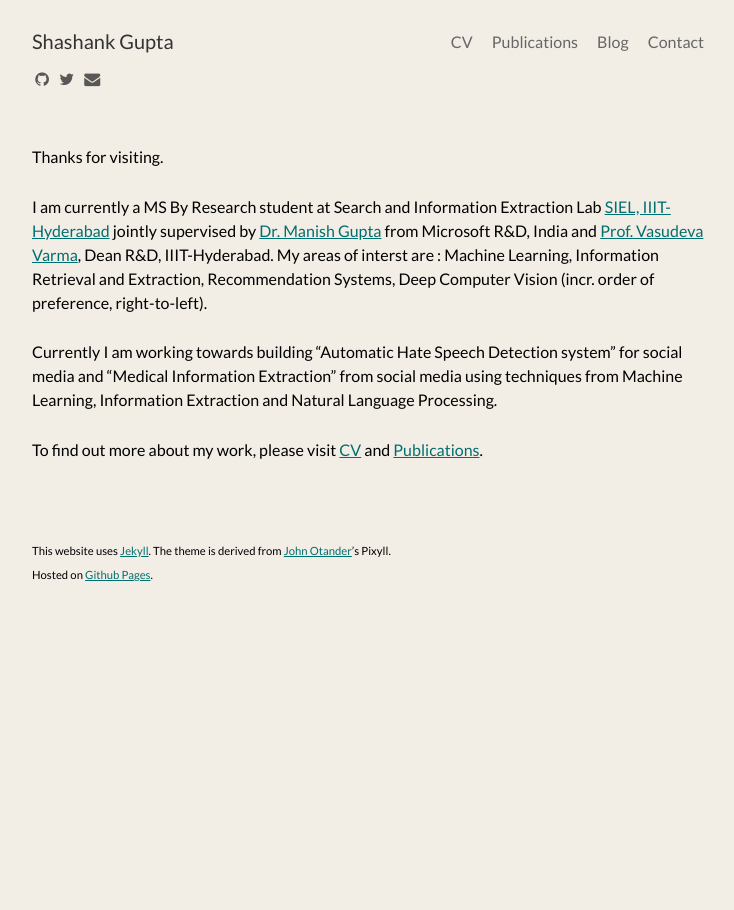
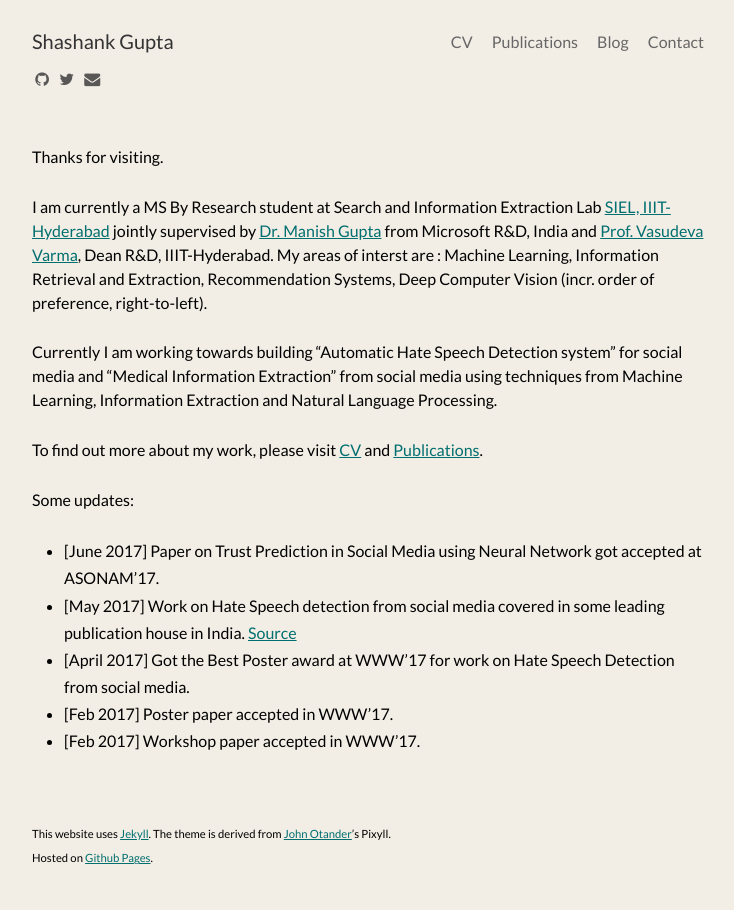
Before and after one commit to shashankg7/shashankg7.github.io, a Jekyll site: the page built from index.md, in a window 1280 px wide. Shown: the whole page, without its empty margins (272-1006 px from the left). Built offline with Jekyll 4.4.1, drawn with Linux system fonts in a browser that asks for light colours; nearby versions of some CDN libraries.

Commit message:
Updated added

```diff
--- a/index.md
+++ b/index.md
@@ -11,6 +11,14 @@
 
 To find out more about my work, please visit [CV](/resume-final.pdf) and [Publications](/publications/).
 
+Some updates:
+
+* [June 2017] Paper on Trust Prediction in Social Media using Neural Network got accepted at ASONAM'17.
+* [May 2017] Work on Hate Speech detection from social media covered in some leading publication house in India. [Source](https://www.iiit.ac.in/news/IRELspaperonHateSpeechDetectionvotedBestPosterPresentationatWWW2017Perth/)
+* [April 2017] Got the Best Poster award at WWW'17 for work on Hate Speech Detection from social media.
+* [Feb 2017] Poster paper accepted in WWW'17.
+* [Feb 2017] Workshop paper accepted in WWW'17.
+
 <br/>
 
 
```
